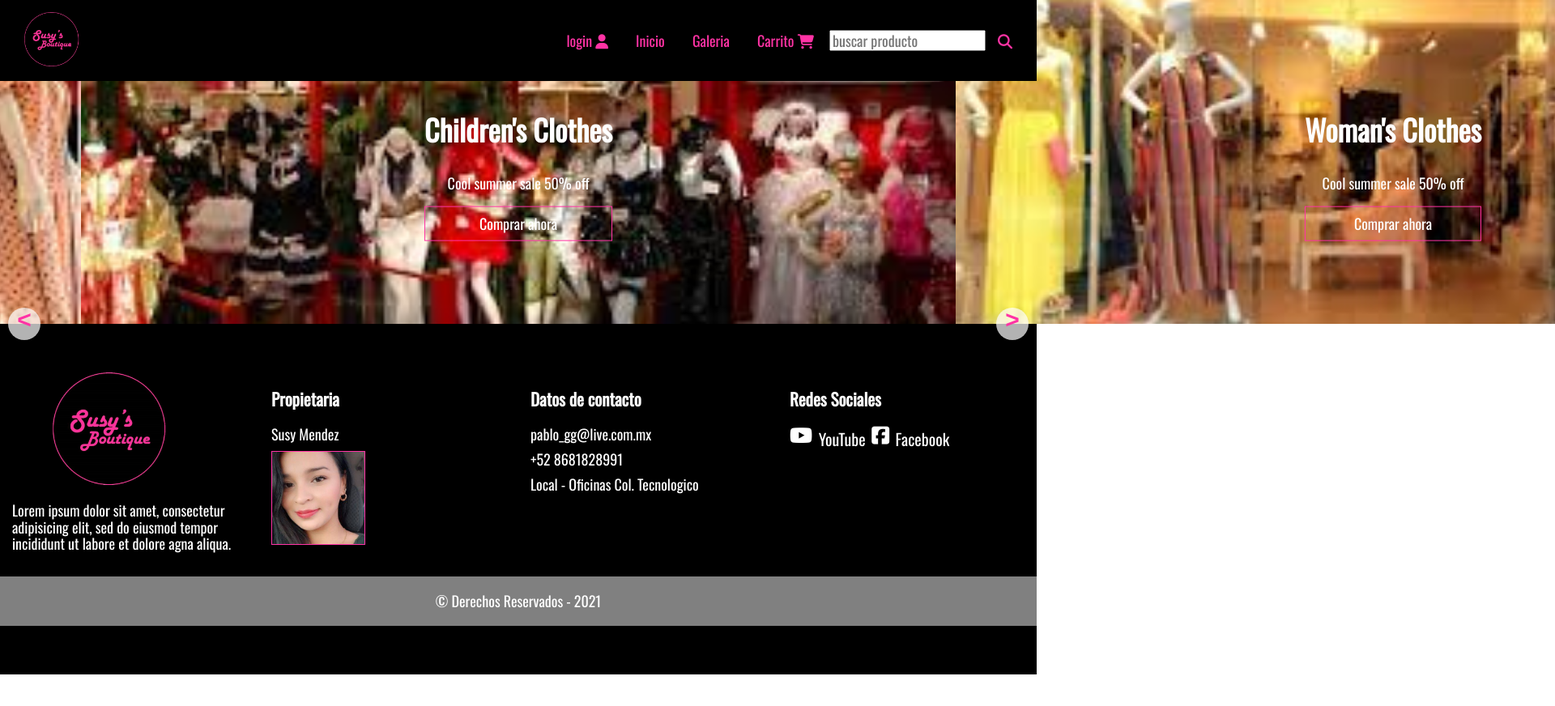
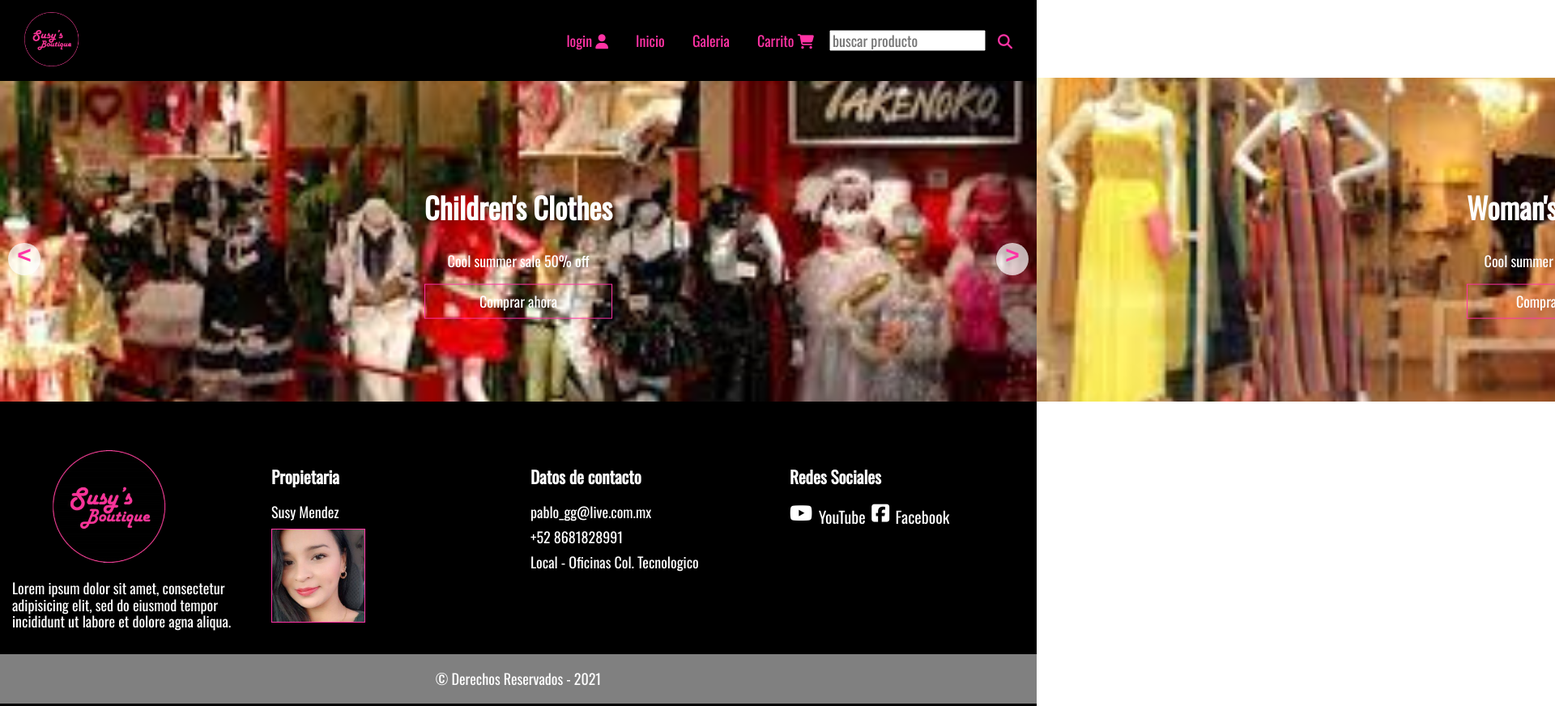
Before and after one commit to P41310/Susy-s-Boutique, a plain HTML site: page tienda.html in a window 1280 px wide. Shown: the top 872 px of the page at 81% size, 1920 px wide, since content can reach past the window. Before the commit the page ends 833 px from the top, so only its background shows below. Drawn offline with nearby package versions, Linux system fonts and the light colour scheme; a web font is replaced by a local one.

Commit message:
ajustes slider

```diff
--- a/style.css
+++ b/style.css
@@ -61,6 +61,7 @@ header .container nav a:hover{
 header .container .hamb{
 		display: none;
 		position: relative;
+		margin-right: 0.1rem;
 	}
 
 	/**********************FOOTER*********************************BARRA*FOOTER*************************FOOTER*********/
@@ -455,12 +456,12 @@ footer .prop img{
 
 .container-slider{
 
-	max-width: 1080px;
+	max-width: 100%;
 	width: 100%;
 	/*overflow: hidden;*/
 	box-shadow: 0 0 0 #fff;
 	position: relative;
-	margin:auto;
+	margin-top: 6rem;
 
 
 }
@@ -473,7 +474,7 @@ footer .prop img{
 }
 
 .slider__section{
-	width: 1280px;
+	width: 100%;
 	background-color: rgb(47, 78, 255);
 	position: relative;
 }
@@ -490,7 +491,7 @@ footer .prop img{
 	width: 40px;
 	height: 40px;
 	background: rgba(255, 255, 255, 0.7);
-	top: 50%;
+	top: 40%;
 	transform: translateY(-50%);
 	font-size: 30px;
 	font-weight: bold;
@@ -574,8 +575,6 @@ footer .prop img{
 	header .container .hamb{
 		display: block;
 		font-size: 40px
-		color: red;
-		position: relative;
 	}
 
 	form .boton.boton-negro{
```
